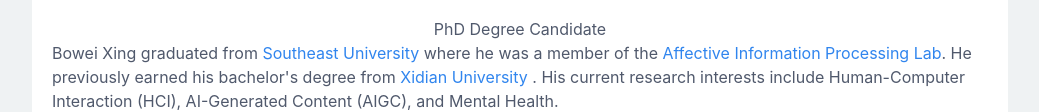
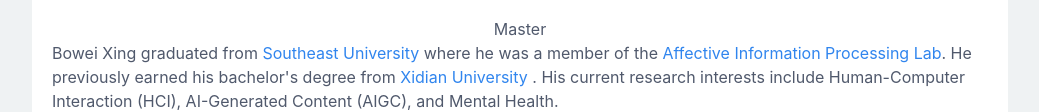
Before and after one commit to xingbowei1/HCI, a plain HTML site: page index.html in a window 1280 px wide. Shown: the part 366-478 px from the top of the page, without its empty margins (120-1159 px from the left). Drawn offline with Linux system fonts and the light colour scheme.

Commit message:
Update index.html

```diff
--- a/index.html
+++ b/index.html
@@ -62,7 +62,7 @@
                             <div id="name-title" class="text-center">
                                 <h1 style="margin-top: 0px; font-size: 2rem; font-weight: 400;">Bowei Xing (Chris)</h1>
                             </div>
-                            <div id="short-desc" class="text-center">PhD Degree Candidate</div>
+                            <div id="short-desc" class="text-center">Master</div>
                             <div id="description"> Bowei Xing graduated from <a href="https://www.seu.edu.cn/"
                                    class="no-break">Southeast University</a> where he was a member of the <a
                                    href="http://aip.seu.edu.cn/" class="no-break">Affective Information Processing
```
